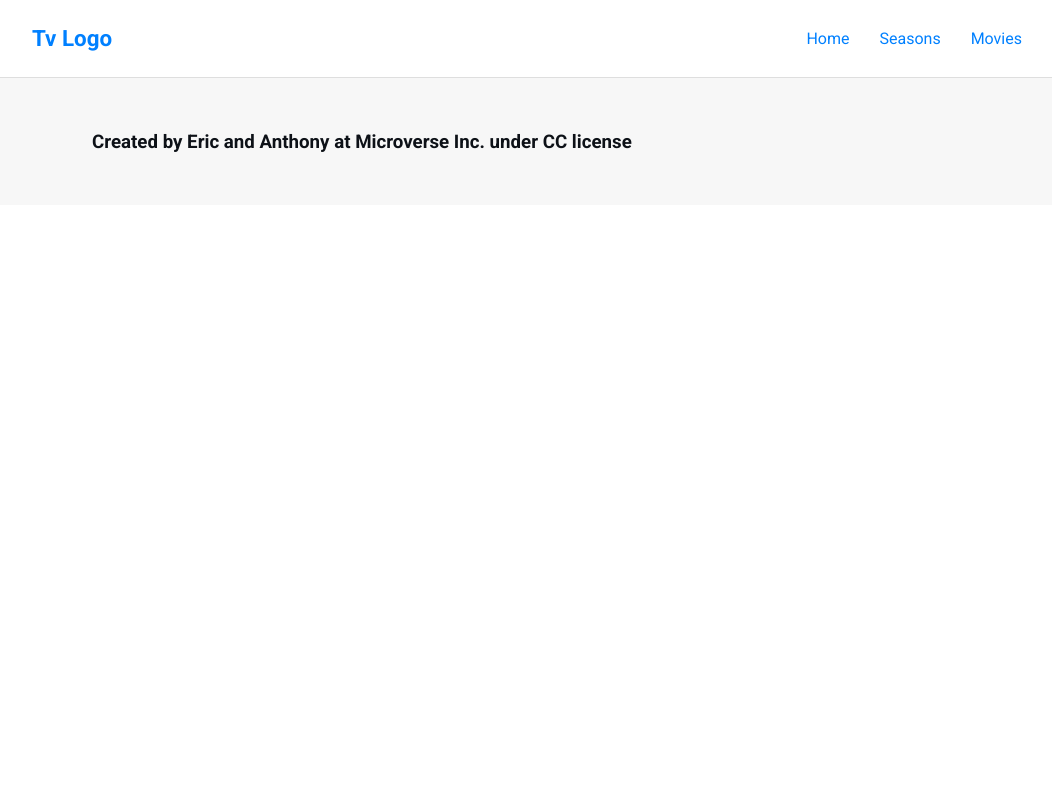
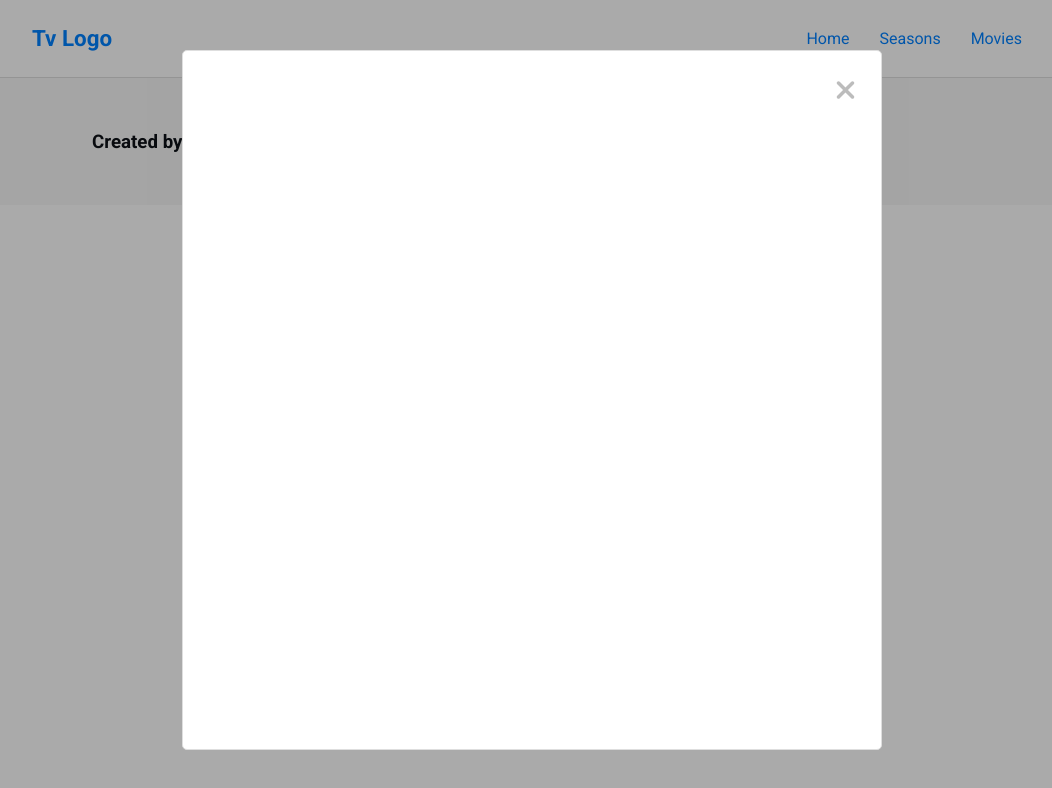
Before and after one commit to anthonymr/js-capstone, a website built with webpack: page src/index.html in a window 1280 px wide. Shown: the whole page, without its empty margins (108-1160 px from the left). Built offline with nearby package versions, Linux system fonts and the light colour scheme; no server answers.

Commit message:
Move HTML structure to JS

```diff
--- a/src/index.html
+++ b/src/index.html
@@ -40,23 +40,6 @@
       <h3>Created by Eric and Anthony at Microverse Inc. under CC license</h3>
     </footer>
 
-    <section id="comment-popup" class="hidden">
-      <div>
-        <div class="comment-popup__x-mark">
-          <i class="fa-solid fa-xmark" id="comment-popup__x-mark"></i>
-        </div>
-        <div class="comment-popup__description-container">
-          <span id="comment-popup__image"></span>
-          <div>
-            <span id="comment-popup__title"></span>
-            <div id="comment-popup__language"></div>
-            <div id="comment-popup__genres"></div>
-            <div id="comment-popup__network"></div>
-            <div id="comment-popup__schedule"></div>
-          </div>
-        </div>
-        <span id="comment-popup__summary"></span>
-      </div>
-    </section>
+    <section id="comment-popup"></section>
   </body>
 </html>
--- a/src/modules/commentPopup.js
+++ b/src/modules/commentPopup.js
@@ -4,6 +4,8 @@ export default class CommentPopup {
     this.baseUrl = 'https://api.tvmaze.com';
     this.endPoint = '/shows/';
     this.parentDomElement = document.getElementById(domElementId);
+
+    this.#createBasicHTML();
 
     this.#getTvShow()
       .then(tvShow => {
@@ -21,6 +23,8 @@ export default class CommentPopup {
     this.#clearDomElement('comment-popup__schedule');
 
     this.#hiddePopupModal();
+
+    this.parentDomElement.innerHTML = '';
   }
 
   #getTvShow = () => fetch(`${this.baseUrl}${this.endPoint}${this.id}`)
@@ -60,6 +64,27 @@ export default class CommentPopup {
     parentDomElement.innerHTML = '';
   }
 
+  #createBasicHTML(){
+    this.parentDomElement.innerHTML = `
+      <div>
+        <div class="comment-popup__x-mark">
+          <i class="fa-solid fa-xmark" id="comment-popup__x-mark"></i>
+        </div>
+        <div class="comment-popup__description-container">
+          <span id="comment-popup__image"></span>
+          <div>
+            <span id="comment-popup__title"></span>
+            <div id="comment-popup__language"></div>
+            <div id="comment-popup__genres"></div>
+            <div id="comment-popup__network"></div>
+            <div id="comment-popup__schedule"></div>
+          </div>
+        </div>
+        <span id="comment-popup__summary"></span>
+      </div>
+    `;
+  }
+
   #showPopupModal = () => this.parentDomElement.classList.remove('hidden')
   #hiddePopupModal = () => this.parentDomElement.classList.add('hidden')
 }
```
